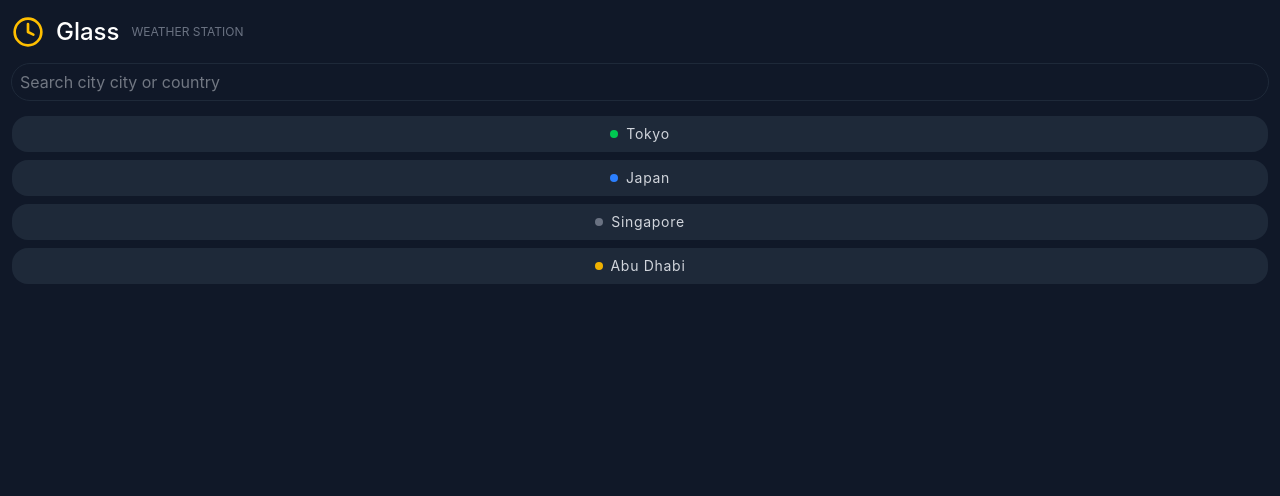
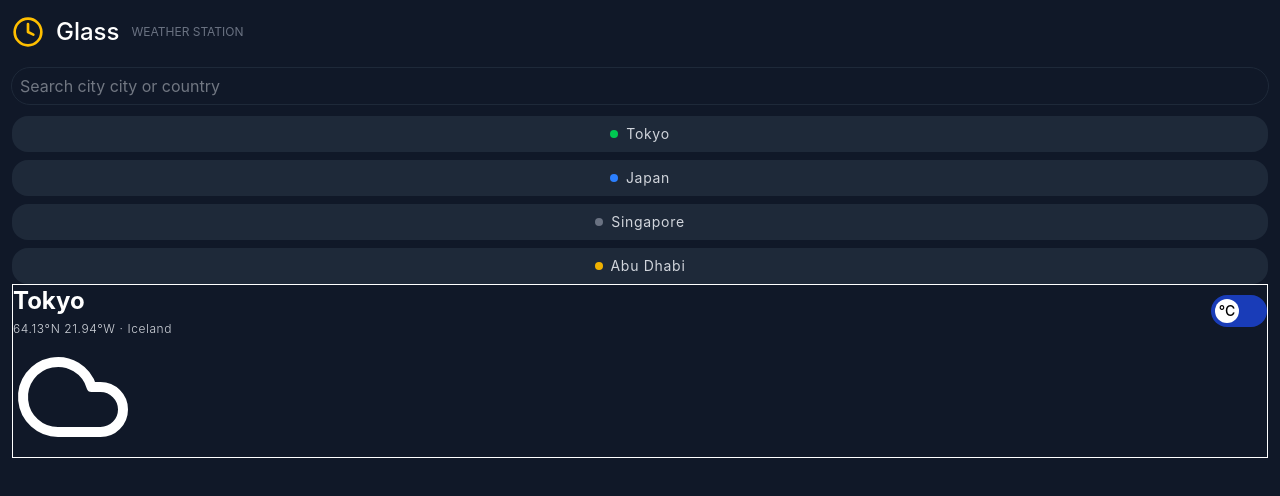
Before and after one commit to tiradochristian26/weather-app, a React (Vite) app: page / in a window 1280 px wide. Shown: the top 496 px of the page. Built offline with nearby package versions, Linux system fonts and the light colour scheme.

Commit message:
Update: restructure components into more reusable components in weathercards and  cities cards

```diff
--- a/src/App.jsx
+++ b/src/App.jsx
@@ -1,10 +1,35 @@
-
+// import WeatherCard from "./components/WeatherCard";
+import Cities from "./components/common/CityCard";
+import Title from "./components/common/Title";
+import SearchBar from "./components/Searchbar";
 import WeatherCard from "./components/WeatherCard";
-
 const App = () => {
     return (
         <>
-        <WeatherCard/>
+        <div className="w-screen h-screen  bg-gray-900 px-3 py-4">
+            <div className="flex
+             flex-col gap-5">
+            <Title/>
+
+            <div className="space-y-3">
+            <SearchBar/>
+
+            <div className="flex justify-baseline gap-2 items-center flex-wrap lg:flex-col lg:items-baseline">
+                <Cities title={"Tokyo"}  color="bg-green-500" />
+                <Cities title={"Japan"}  color="bg-blue-500" />
+                <Cities title={"Singapore"}  color="bg-gray-500" />
+                <Cities title={"Abu Dhabi"}  color="bg-yellow-500" />
+            </div>
+
+            </div>
+
+            </div>
+
+                <div>
+                    <WeatherCard CityName={'Tokyo'} coordinates={'64.13°N 21.94°W '} country={'Iceland'}/>
+                </div>
+        </div>
+
         </>
     )
 }
--- a/src/components/Searchbar.jsx
+++ b/src/components/Searchbar.jsx
@@ -1,4 +1,3 @@
-
 
 const SearchBar =() => {
 
--- a/src/components/WeatherCard.jsx
+++ b/src/components/WeatherCard.jsx
@@ -1,32 +1,34 @@
-import { Clock } from "lucide-react"
-import Cities from "./common/CityCard";
-import SearchBar from "./Searchbar";
+import { useState } from "react";
+import { Cloud } from "lucide-react";
+const WeatherCard = ({CityName, coordinates,country}) => {
+    const [isCelsius,setIsCelsius] = useState(true)
 
-const WeatherCard = () => {
+    const toggle = () =>{
+        setIsCelsius((prev) =>!prev)
+    }
 
     return (
-        <div className=" h-screen w-screen bg-gray-900 px-3 py-4 ">
-           <div className="flex  flex-col gap-4 ">
-             <div  className="flex justify-baseline items-center-safe gap-3  ">
-                <Clock color="#FFBF00"  size={32}/>
-                <h1 className="text-white font-medium text-2xl">Glass</h1>
-                <h2 className="text-gray-500 uppercase text-xs ">Weather Station</h2>
-             </div>
+        <div className="border border-white">
+            <div className="flex items-center justify-between">
+                <div className="space-y-1">
+                <h1 className="text-white font-bold text-2xl">{CityName}</h1>
+                <h2 className="text-gray-300 tracking-wider font-light text-xs">{coordinates} <span>·</span> {country}</h2>
+                </div>
+                <div>
+                        <button type="button" className= {`w-14 h-8 rounded-full inline-flex items-center relative cursor-pointer p-1 py-3 ${isCelsius ? 'bg-blue-800' : 'bg-orange-800' }`}   onClick={toggle}>
+                        <span className = {` absolute rounded-full h-6 w-6 bg-white text-sm  transition-all duration-200 flex justify-center  items-center font-medium
+                            ${isCelsius ? 'left-1' : 'left-7'}
+                            `}> {isCelsius ? '°C' : '°F'}</span>
+                        </button>
+                </div>
+            </div>
 
-                <div>
-                        <SearchBar/>
-                </div>
-                <div className="flex justify-baseline gap-2 items-center flex-wrap lg:flex-col lg:items-baseline">
-                <Cities title={"Tokyo"}  color="bg-green-500" />
-                <Cities title={"Japan"}  color="bg-blue-500" />
-                <Cities title={"Singapore"}  color="bg-gray-500" />
-                <Cities title={"Abu Dhabi"}  color="bg-yellow-500" />
-                </div>
-           </div>
-
-
+            <div>
+                <Cloud
+                color="white"
+                size={120} />
+            </div>
         </div>
-
     )
 }
 
--- /dev/null
+++ b/src/components/common/Title.jsx
@@ -0,0 +1,14 @@
+import { Clock } from "lucide-react"
+const Title = () => {
+    return (
+
+         <>
+         <div  className="flex justify-baseline items-center-safe gap-3  ">
+                <Clock color="#FFBF00"  size={32}/>
+                <h1 className="text-white font-medium text-2xl">Glass</h1>
+                <h2 className="text-gray-500 uppercase text-xs ">Weather Station</h2>
+             </div>
+         </>
+    )
+}
+export default Title
```
